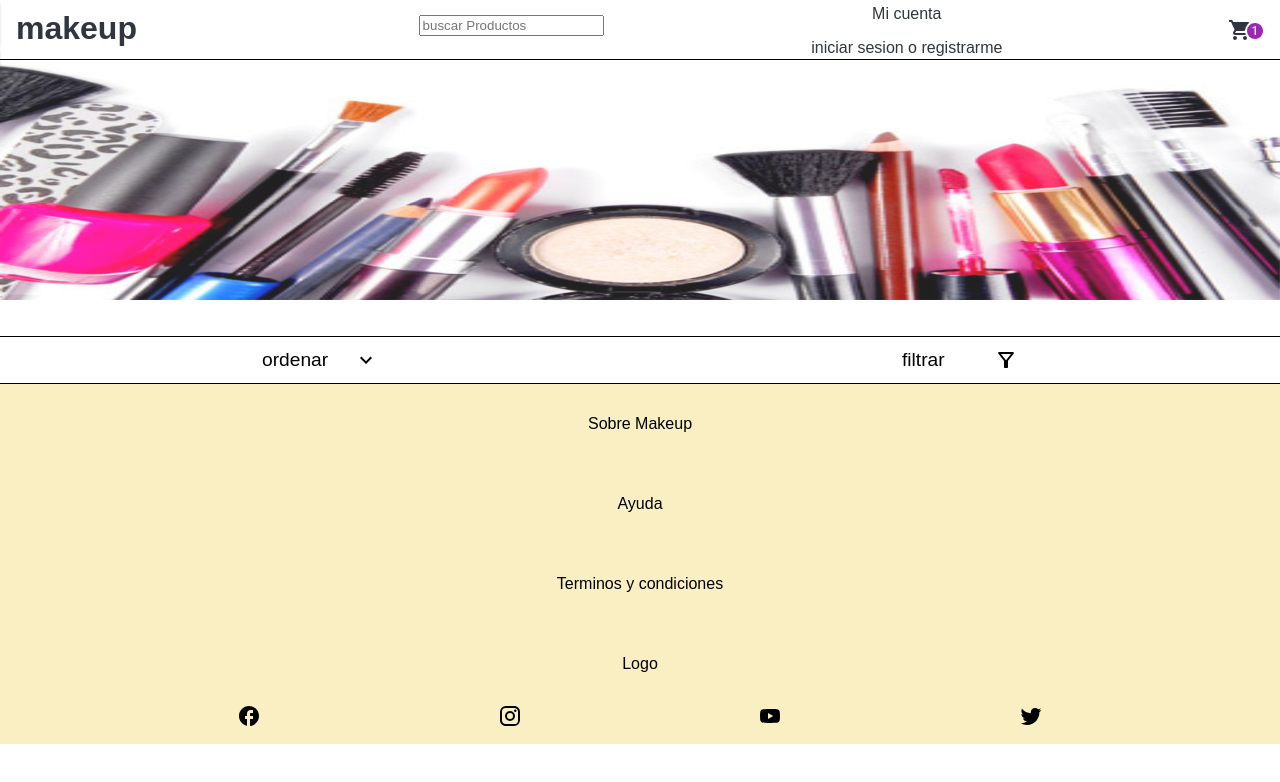
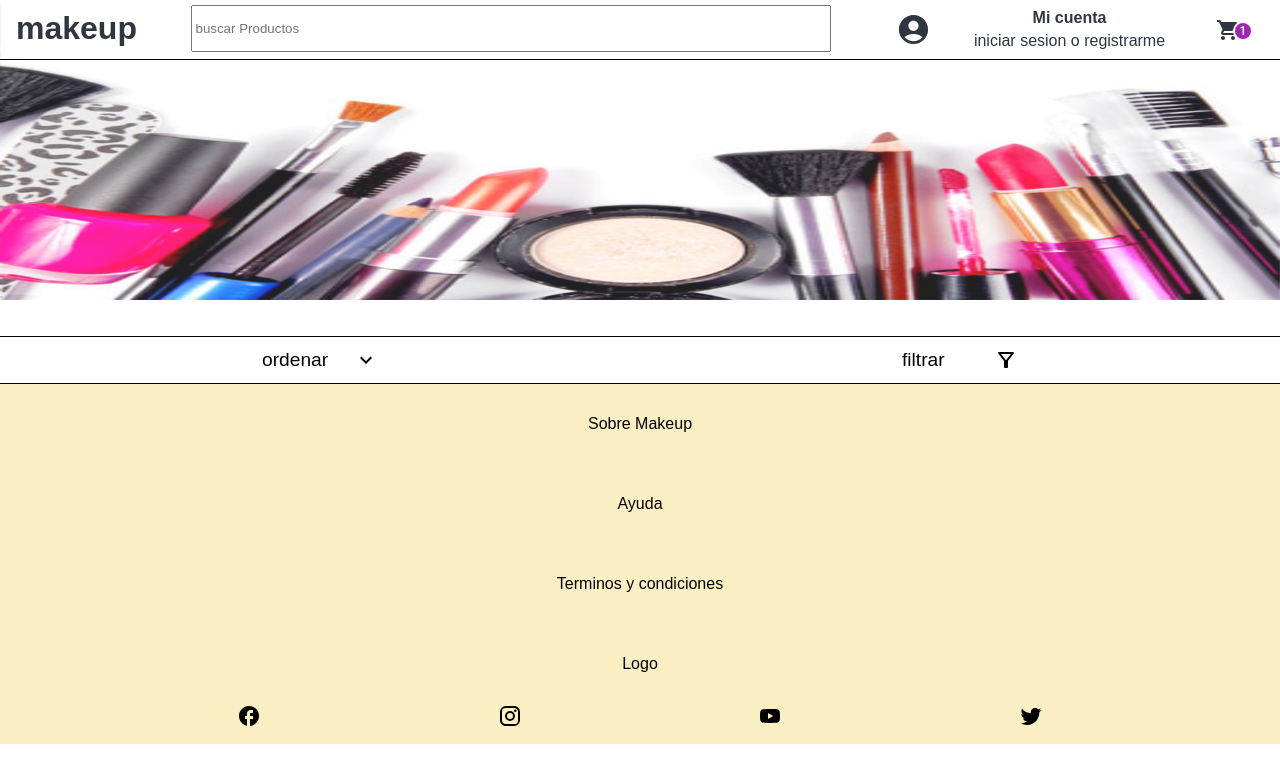
Before and after one commit to Hunteando/ecommerce-s1-g8, a React (Vite) app in the folder frontend/: page / in a window 1280 px wide. Shown: the top 782 px of the page. Built offline with nearby package versions, Linux system fonts and the light colour scheme.

Commit message:
header responsive

```diff
--- a/frontend/src/components/Header/Header.jsx
+++ b/frontend/src/components/Header/Header.jsx
@@ -3,7 +3,10 @@ import SearchIcon from '@mui/icons-material/Search';
 import style from './Header.module.css';
 import AccountCircleIcon from '@mui/icons-material/AccountCircle';
 
-export function Header() {
+// eslint-disable-next-line react/prop-types
+export function Header({ showSearch, search }) {
+	console.log(showSearch);
+	console.log(search);
 	return (
 		<header className={style.header}>
 			{/* <button
@@ -18,14 +21,13 @@ export function Header() {
 			<form>
 				<input type='text' placeholder='buscar Productos' />
 			</form>
-			<SearchIcon className={style.search} />
-			<AccountCircleIcon fontSize='large' className={style.user} />
-
-			<article>
-				<p>Mi cuenta</p>
-				<p>iniciar sesion o registrarme</p>
-			</article>
 			<div>
+				<SearchIcon onClick={showSearch} className={style.search} />
+				<AccountCircleIcon fontSize='large' />
+				<article>
+					<p>Mi cuenta</p>
+					<p>iniciar sesion o registrarme</p>
+				</article>
 				<CustomizedBadges />
 			</div>
 		</header>
--- a/frontend/src/components/Header/Header.module.css
+++ b/frontend/src/components/Header/Header.module.css
@@ -10,6 +10,7 @@
 	height: 3.75rem;
 	border-bottom: black solid 1px;
 	background-color: white;
+	width: 100vw;
 }
 
 .header h1 {
@@ -21,62 +22,67 @@
 	margin: 0.625rem;
 	background-color: white;
 	color: var(--second-color);
+	width: 7rem;
+	display: flex;
+	align-items: center;
+	justify-content: space-between;
+	margin-right: 1rem;
+	padding-right: 5px;
 }
+
 .header form {
-	margin-top: 15px;
 	display: none;
 }
 .header article {
 	display: none;
 }
-.search {
-	margin-top: 1rem;
-}
-.user {
-	margin-top: 0.7rem;
-	margin-left: 1rem;
-}
-.header div:last-child {
-	margin-right: 20px;
-}
 
 @media screen and (min-width: 768px) {
 	.header h1 {
-		margin: 0.625rem;
-		margin-left: 15rem;
-	}
-	.header form {
-		margin-top: 15px;
-		display: inline;
-		margin-left: 4rem;
-	}
-	.search {
-		display: none !important;
+		margin: 0.625rem auto;
 	}
 }
 
 @media screen and (min-width: 1200px) {
 	.header h1 {
-		margin: 0.625rem;
-		margin-left: 1rem;
+		margin: 0.625rem 1rem;
 	}
-	.amburguese {
-		display: none;
+	.header form {
+		display: block;
+		width: 50vw;
 	}
-	.user {
-		margin-top: 0.7rem;
+	.header input {
+		width: 100%;
+		height: 80%;
+		align-content: center;
+		margin: 5px 0;
+	}
+	.search {
 		display: none !important;
+	}
+	.header div {
+		width: 30vw;
+		height: 100%;
+		margin-top: 0;
+		padding-left: 1rem;
+		padding-right: 1rem;
 	}
 	.header article {
 		display: flex;
 		flex-direction: column;
-		height: 3.75rem;
-		justify-content: flex-start;
-		align-content: flex-start;
-		align-items: center;
-		margin-top: 0.3rem;
 	}
+	.header article:hover {
+		background-color: gray;
+		transition: 1s;
+		color: white;
+	}
+
 	.header article p {
-		margin-top: 0.1px;
+		margin: 0;
+		text-align: center;
+	}
+	.header article p:first-child {
+		font-weight: bold;
+		margin-bottom: 5px;
 	}
 }
--- /dev/null
+++ b/frontend/src/components/search/Search.jsx
@@ -0,0 +1,20 @@
+import SearchIcon from '@mui/icons-material/Search';
+import style from './Search.module.css';
+// eslint-disable-next-line react/prop-types
+export function Search({ setSearch }) {
+	return (
+		<section className={style.container}>
+			<form>
+				<SearchIcon />
+				<input type='text' placeholder='buscar producto' />
+				<div
+					onClick={() => {
+						setSearch(false);
+					}}
+				>
+					x
+				</div>
+			</form>
+		</section>
+	);
+}
--- /dev/null
+++ b/frontend/src/components/search/Search.module.css
@@ -0,0 +1,27 @@
+.container {
+	width: 100%;
+	height: 100vh;
+}
+.container form {
+	height: 8vh;
+	display: flex;
+	justify-content: space-between;
+	align-items: center;
+	padding: 0 1rem;
+	border-bottom: solid 1px black;
+}
+.container input {
+	margin: 5px;
+	width: 80%;
+	height: 7vh;
+	border: none;
+	border-radius: 5px;
+}
+.container div {
+	width: 10%;
+	height: 80%;
+	text-align: center;
+	padding: 0 auto;
+	font-size: 2rem;
+	color: gray;
+}
--- a/frontend/src/pages/Home/Home.jsx
+++ b/frontend/src/pages/Home/Home.jsx
@@ -4,6 +4,8 @@ import { SideBar } from './components/SideBar/SideBar';
 import { Filter } from './components/Filter/Filter';
 import { Organize } from './components/Organize/Organize';
 import { Footer } from '@/components/Footer/Footer';
+import { Search } from '../../components/search/Search';
+import { useState } from 'react';
 // import { getProducts } from '../../Services/getProductos';
 // import { useEffect, useState } from 'react';
 
@@ -19,15 +21,25 @@ export function Home() {
 	// }, []);
 	// console.log('aca', product);
 	const images = ['1.jpg', '2.jpg', '3.jpg', '4.jpg'];
+	const [search, setSearch] = useState(false);
+	const showSearch = () => {
+		setSearch(true);
+	};
+
 	return (
 		<div>
-			<Header />
-			<Carrusel images={images} autoplay={false} showbuttons={false} />
-			<SideBar />
-			<Filter />
-			<Organize />
-
-			<Footer />
+			{search ? (
+				<Search setSearch={setSearch} />
+			) : (
+				<>
+					<Header showSearch={showSearch} search={search} />
+					<Carrusel images={images} autoplay={false} showbuttons={false} />
+					<SideBar />
+					<Filter />
+					<Organize />
+					<Footer />
+				</>
+			)}
 		</div>
 	);
 }
```
